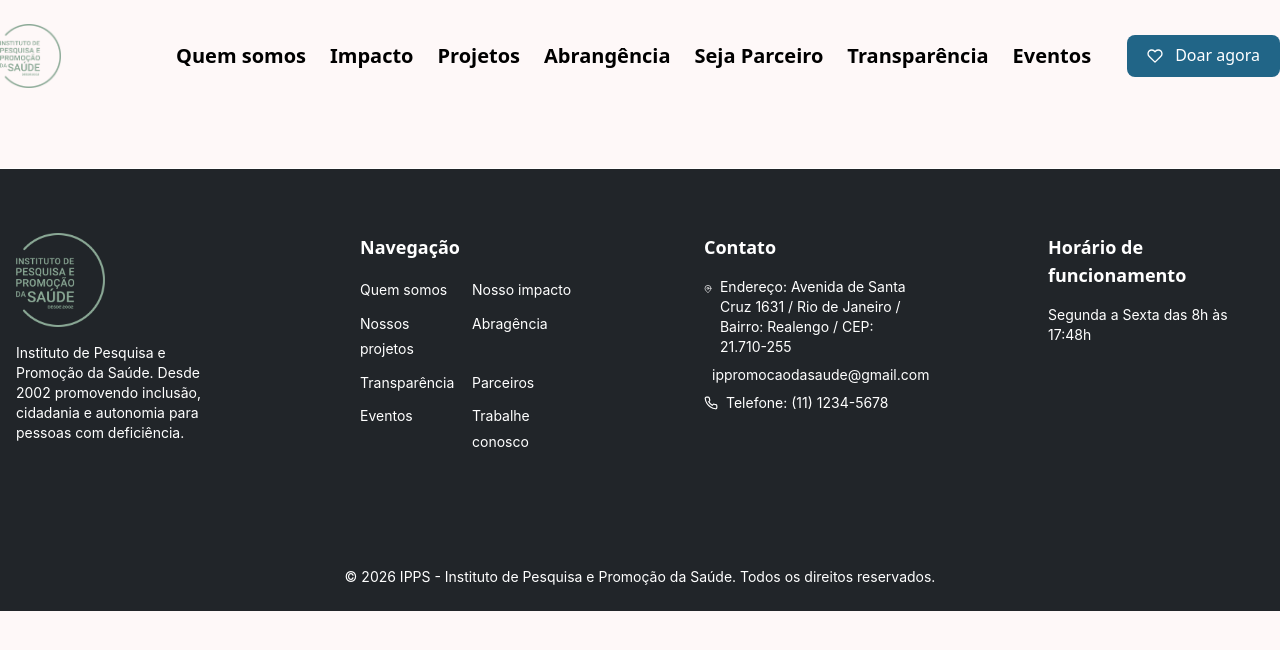
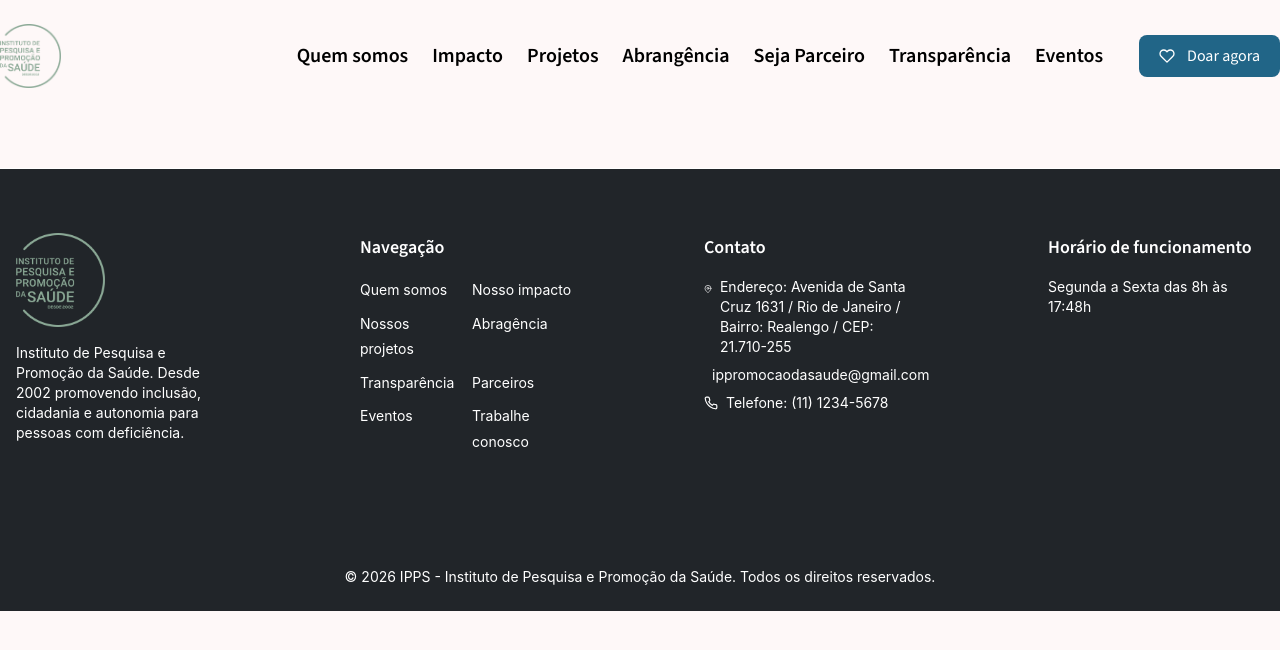
Before and after one commit to MF-Sergio/IPPS, a React (Vite) app: page / in a window 1280 px wide. Shown: the top 650 px of the page. Built offline with nearby package versions, Linux system fonts and the light colour scheme.

Commit message:
style: trocada a fonte padrão do projeto para Source Sans 3

```diff
--- a/src/index.css
+++ b/src/index.css
@@ -1,8 +1,9 @@
+@import url("https://fonts.googleapis.com/css2?family=Source+Sans+3:wght@400;500;600;700&display=swap");
 @import "tailwindcss";
 
 :root {
-  --sans: system-ui, "Segoe UI", Roboto, sans-serif;
-  --heading: system-ui, "Segoe UI", Roboto, sans-serif;
+  --sans: "Source Sans 3", sans-serif;
+  --heading: "Source Sans 3", sans-serif;
   --mono: ui-monospace, Consolas, monospace;
 }
 
```
